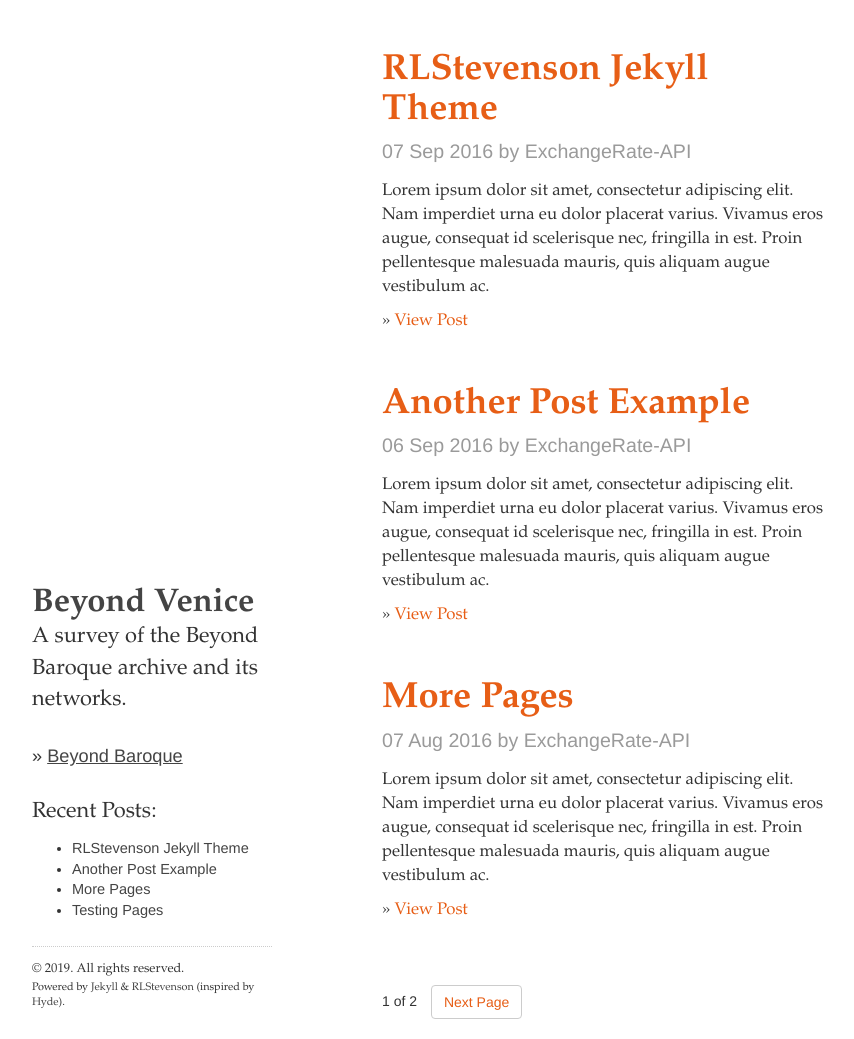
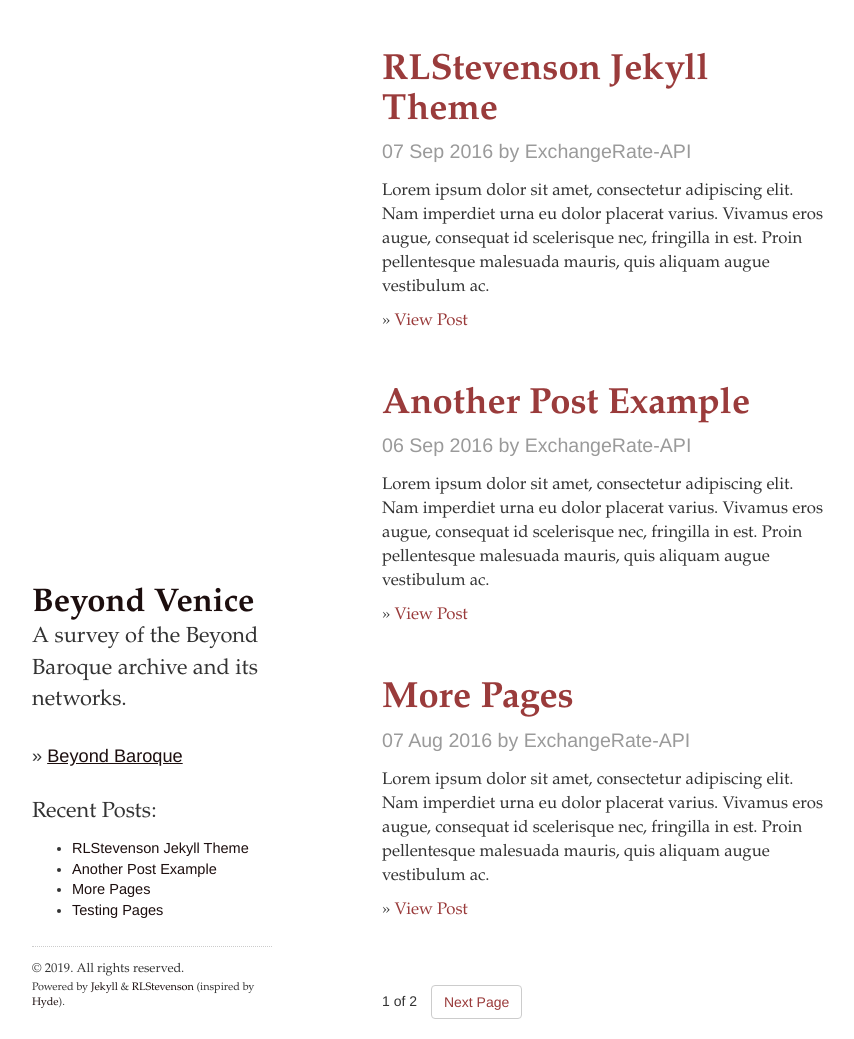
Before and after one commit to dylankarlsson/beyondvenice, a Jekyll site: the page built from index.html, in a window 1280 px wide and 1039 px high. Shown: the whole window, without its empty margins (8-862 px from the left). Built offline with Jekyll 4.4.1, drawn with Linux system fonts in a browser that asks for light colours; the list of posts is cut into pages by our own code.

Commit message:
color change

```diff
--- a/_sass/rlstevenson.scss
+++ b/_sass/rlstevenson.scss
@@ -170,10 +170,10 @@
 	color: #862d5;
 }
 .scheme-custom .sidebar a {
-	color: #444;
+	color: #1c0e0e;
 }
 .scheme-custom .content a {
-	color: #e75e16;
+	color: #9a3b3b;
 }
 .scheme-custom .post .post-heading span {
 	color: #9a9a9a;
```
Also changed, not shown: 3 other files.
